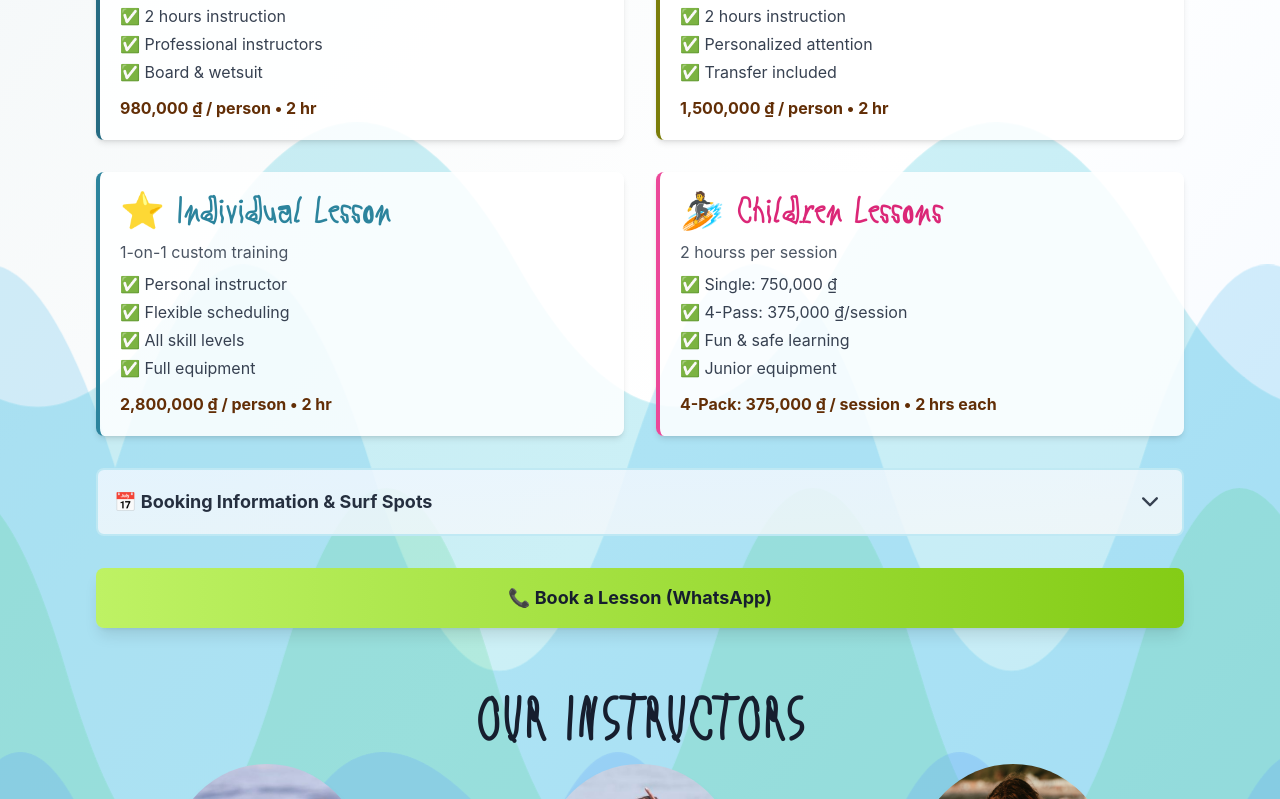
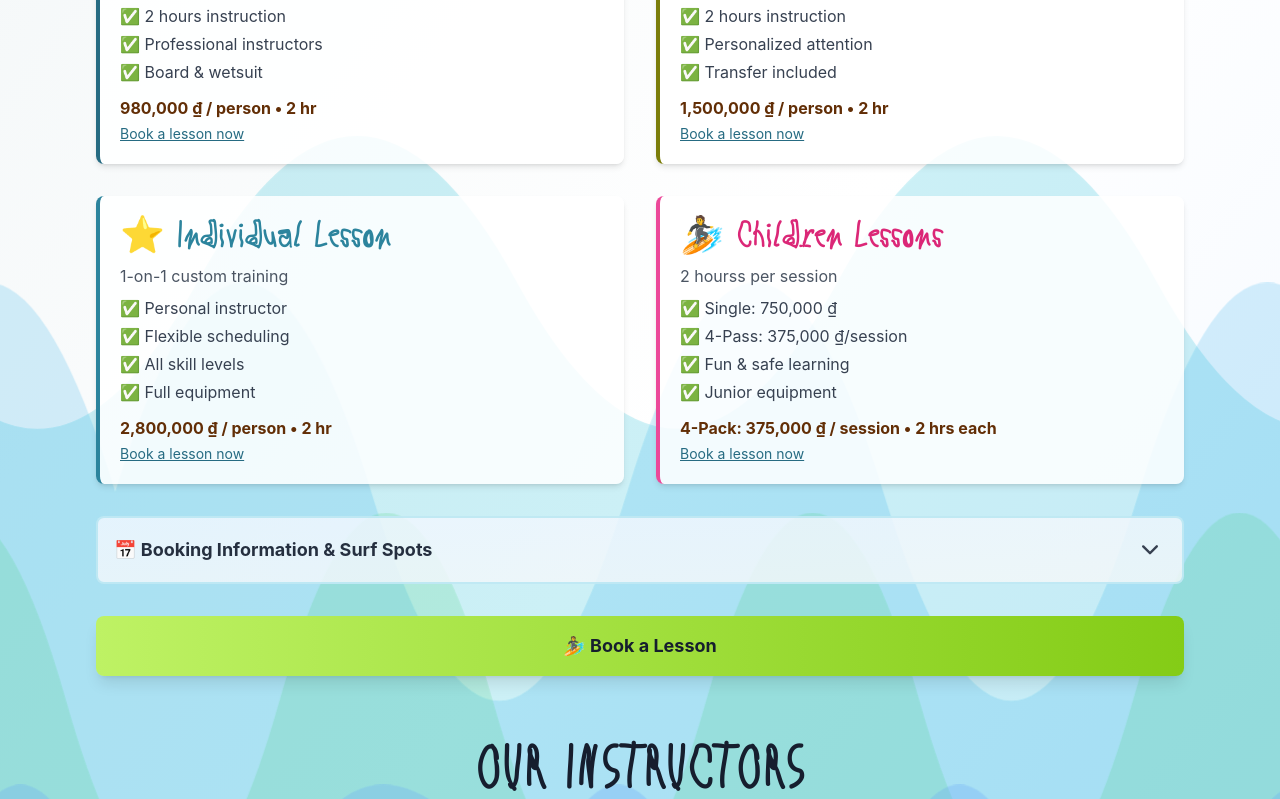
Before and after one commit to ziuta/surf-dom, a Vue app in the folder surf-hostel/: page / in a window 1280 px wide. Shown: the part 2741-3540 px from the top of the page. Built offline with nearby package versions, Linux system fonts and the light colour scheme.

Commit message:
nowe zmiany

```diff
--- a/surf-hostel/src/components/Footer.vue
+++ b/surf-hostel/src/components/Footer.vue
@@ -49,6 +49,11 @@
       </div>
     </div>
   </footer>
+  <div class="bg-black">
+    <div class="section-container text-center py-3">
+      <p class="text-white text-sm">Made with 🔥 by <a href="https://ogien.net/" target="_blank" rel="noopener noreferrer" class="underline">ogien.net</a></p>
+    </div>
+  </div>
 </template>
 
 <script setup>
--- a/surf-hostel/src/components/SurfingSchoolSection.vue
+++ b/surf-hostel/src/components/SurfingSchoolSection.vue
@@ -25,6 +25,7 @@
                 <li>✅ Board & wetsuit</li>
               </ul>
               <p class="text-yellow-600 font-bold mt-3">980,000 ₫ / person • 2 hr</p>
+              <p class="text-sm mt-1"><a href="https://vungtausurfschool.setmore.com/polina" target="_blank" rel="noopener noreferrer" class="text-teal-600 underline">Book a lesson now</a></p>
             </div>
 
             <!-- Adult Paired Session -->
@@ -38,6 +39,7 @@
                 <li>✅ Transfer included</li>
               </ul>
               <p class="text-yellow-600 font-bold mt-3">1,500,000 ₫ / person • 2 hr</p>
+              <p class="text-sm mt-1"><a href="https://vungtausurfschool.setmore.com/polina" target="_blank" rel="noopener noreferrer" class="text-teal-600 underline">Book a lesson now</a></p>
             </div>
 
             <!-- Private Lessons -->
@@ -51,6 +53,7 @@
                 <li>✅ Full equipment</li>
               </ul>
               <p class="text-yellow-600 font-bold mt-3">2,800,000 ₫ / person • 2 hr</p>
+              <p class="text-sm mt-1"><a href="https://vungtausurfschool.setmore.com/polina" target="_blank" rel="noopener noreferrer" class="text-teal-600 underline">Book a lesson now</a></p>
             </div>
 
             <!-- Children Sessions -->
@@ -64,6 +67,7 @@
                 <li>✅ Junior equipment</li>
               </ul>
               <p class="text-yellow-600 font-bold mt-3">4-Pack: 375,000 ₫ / session • 2 hrs each</p>
+              <p class="text-sm mt-1"><a href="https://vungtausurfschool.setmore.com/polina" target="_blank" rel="noopener noreferrer" class="text-teal-600 underline">Book a lesson now</a></p>
             </div>
           </div>
         </div>
@@ -145,8 +149,8 @@
 
       <!-- Full Width Booking Button -->
       <div class="mb-12">
-        <a href="https://wa.me/84977724210" target="_blank" rel="noopener noreferrer" class="w-full inline-block px-8 py-4 bg-gradient-to-r from-lime-300 to-lime-500 text-gray-900 rounded-lg hover:from-lime-200 hover:to-lime-500 font-bold transition-all hover:scale-105 shadow-lg text-lg text-center">
-          📞 Book a Lesson (WhatsApp)
+        <a href="https://vungtausurfschool.setmore.com/polina" target="_blank" rel="noopener noreferrer" class="w-full inline-block px-8 py-4 bg-gradient-to-r from-lime-300 to-lime-500 text-gray-900 rounded-lg hover:from-lime-200 hover:to-lime-500 font-bold transition-all hover:scale-105 shadow-lg text-lg text-center">
+          🏄 Book a Lesson
         </a>
       </div>
 
```
